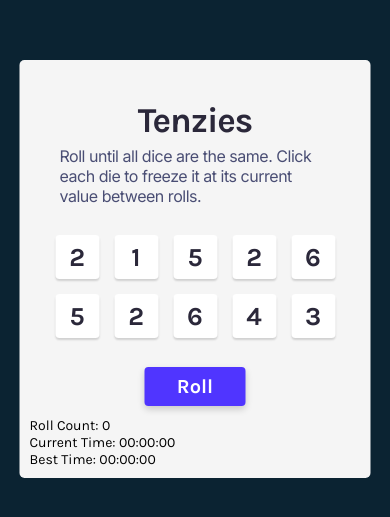
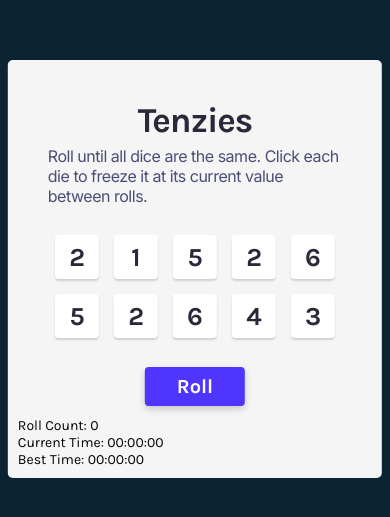
Before and after one commit to Tig-ranK/tenzies, a React (Create React App) app: page / in a window 390 px wide. Shown: the part 153-670 px from the top of the page. Built offline with nearby package versions, Linux system fonts and the light colour scheme.

Commit message:
fixed length for mobile

```diff
--- a/src/styles.scss
+++ b/src/styles.scss
@@ -20,7 +20,7 @@ $mainText: #2b283a;
 
 @media screen and (max-width: 500px) {
   .main {
-    width: 90%;
+    width: 96%;
     margin: auto;
   }
 
```
